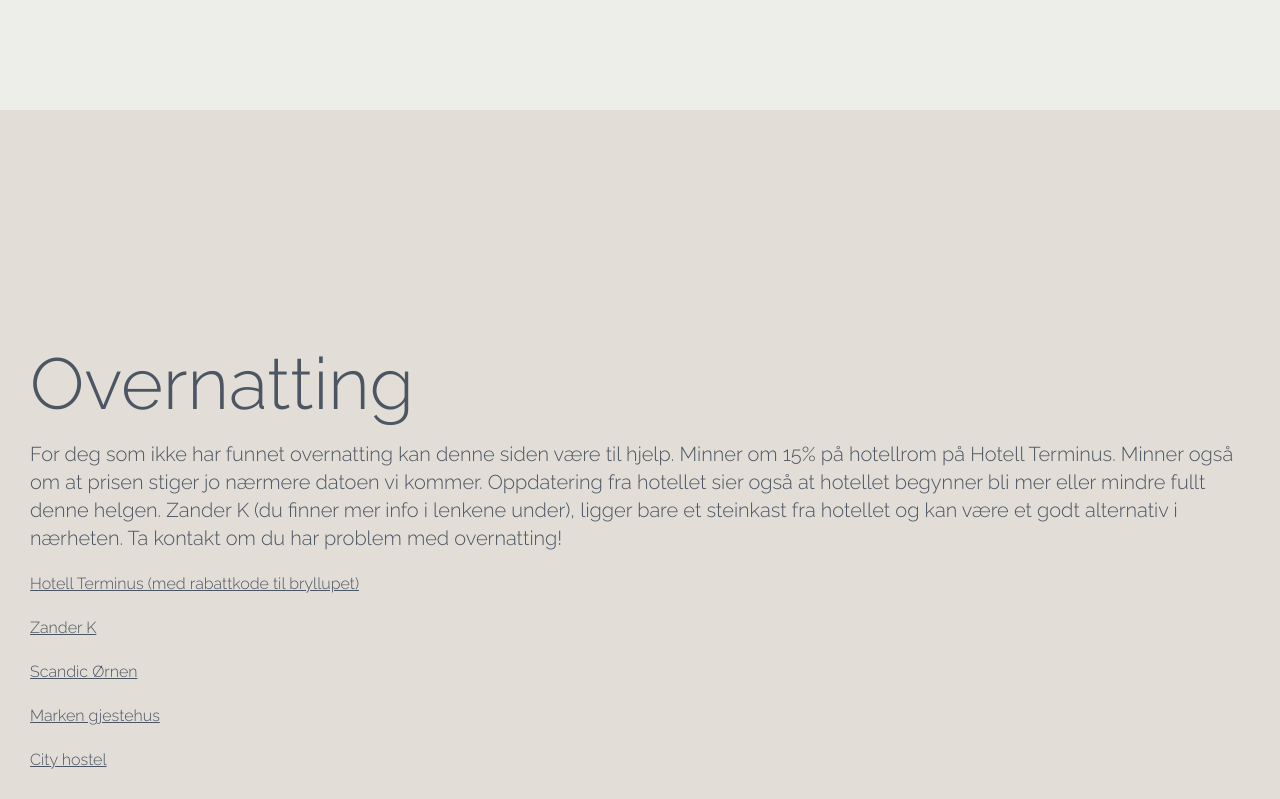
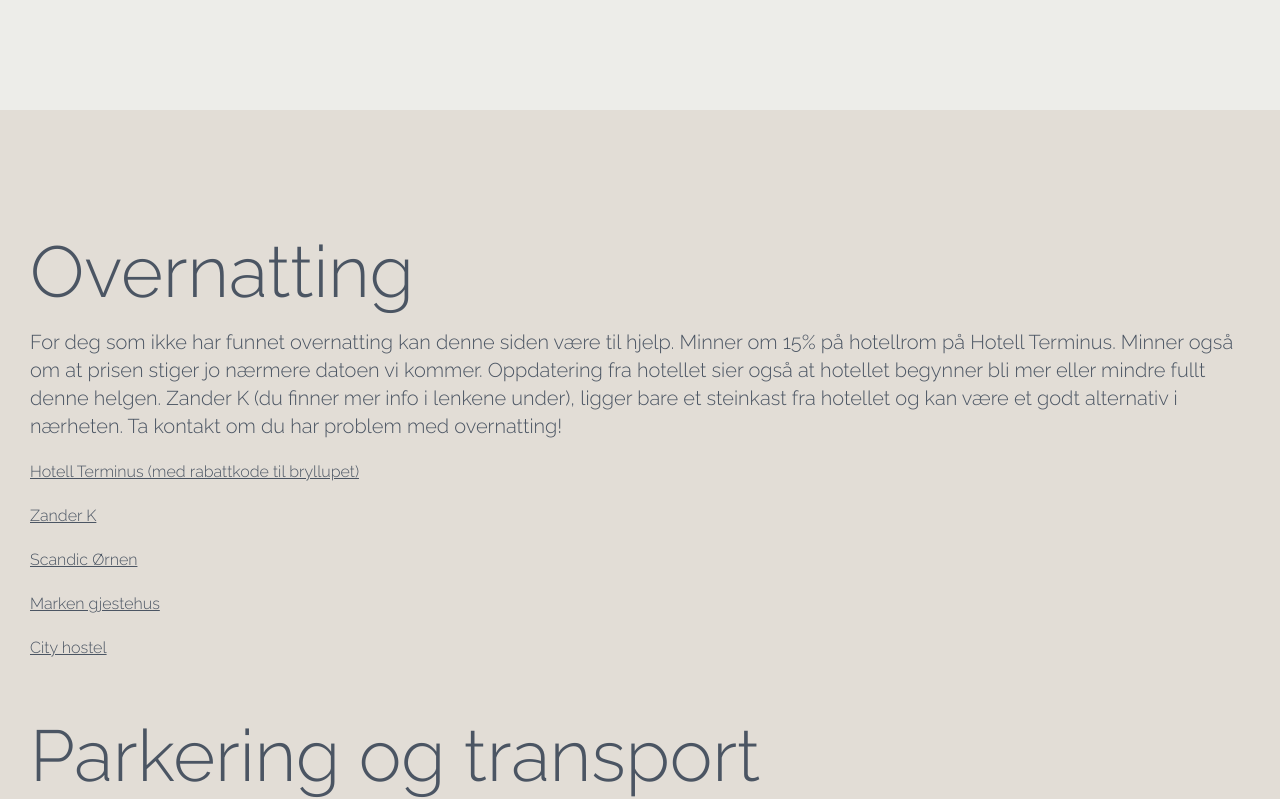
Before and after one commit to aliswil/wedding-website, a Next.js app in the folder wedding-website/: page / in a window 1280 px wide. Shown: the part 4169-4968 px from the top of the page. Built offline with nearby package versions, Linux system fonts and the light colour scheme.

Commit message:
small fix

```diff
--- a/wedding-website/src/components/Info.tsx
+++ b/wedding-website/src/components/Info.tsx
@@ -5,10 +5,10 @@ function Info() {
   return (
     <div
       id="info"
-      className="bg-[#e2ddd6] pt-28"
+      className="bg-[#e2ddd6] pt-20"
     >
       <div className="w-full max-w-screen-xl mx-auto p-4 md:py-8 flex items-center justify-center ">
-      <div className=" text-gray-600 z-[2] pt-20 m-3.5">
+      <div className=" text-gray-600 z-[2] m-3.5">
         <h2 className=" text-6xl sm:text-7xl font-light font-display">Overnatting</h2>
         <p className="py-5 text-xl font-display">For deg som ikke har funnet overnatting kan denne siden være til hjelp. Minner om 15% på hotellrom på Hotell Terminus. Minner også om at prisen stiger jo nærmere datoen vi kommer. Oppdatering fra hotellet sier også at hotellet begynner bli mer eller mindre fullt denne helgen. Zander K (du finner mer info  i lenkene under), ligger bare et steinkast fra hotellet og kan være et godt alternativ i nærheten. Ta kontakt om du har problem med overnatting!
 </p>
```
